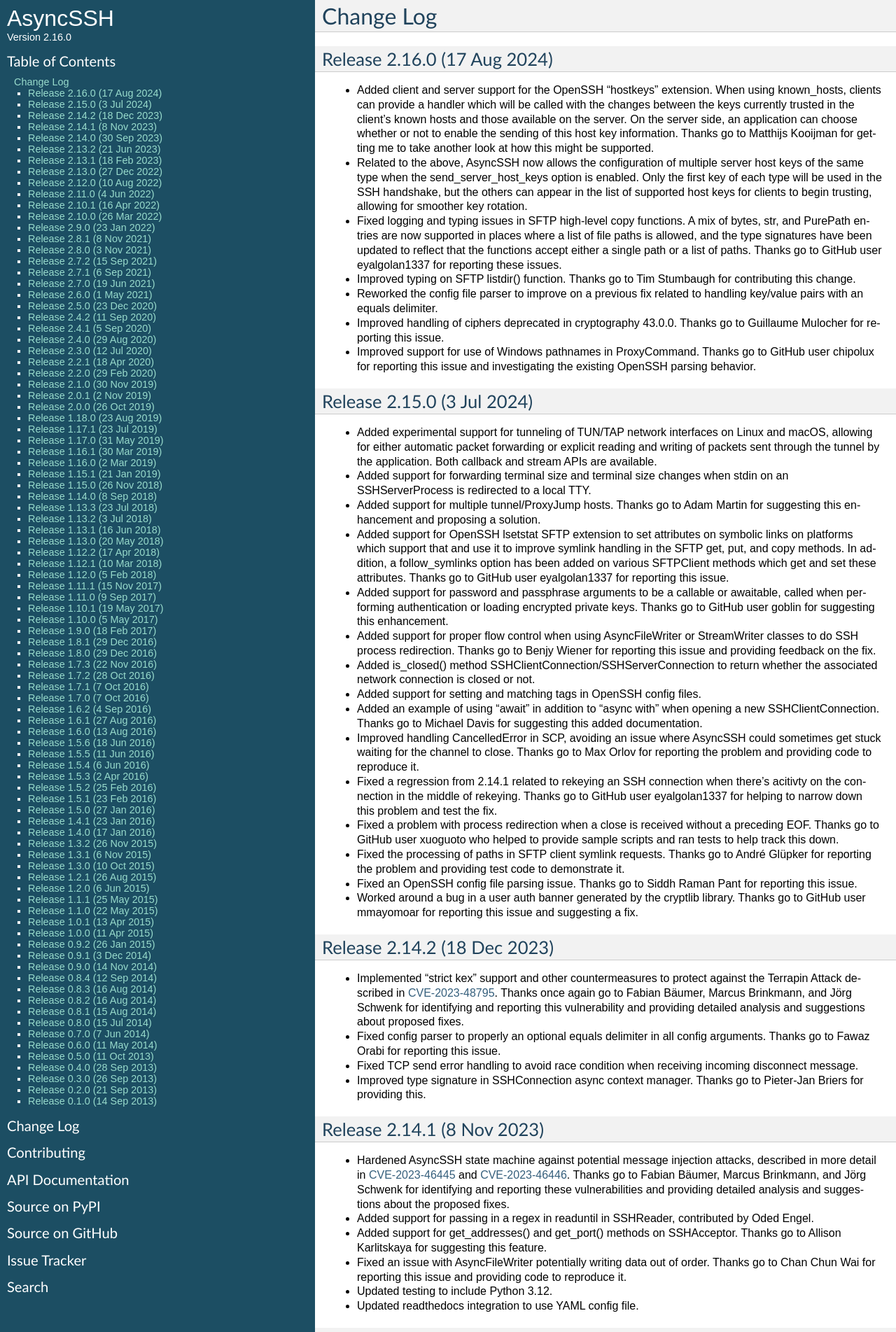
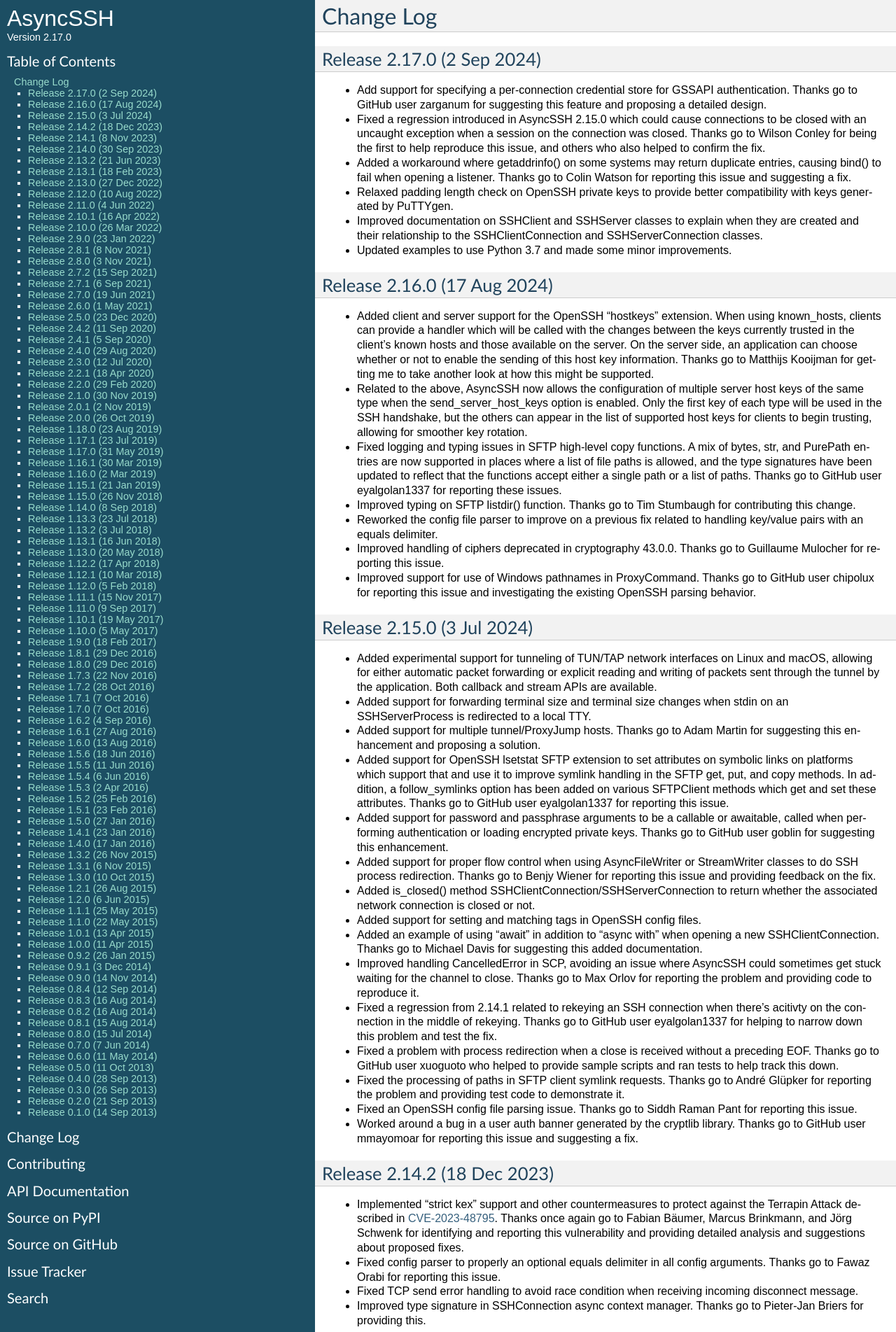
Before and after one commit to ronf/asyncssh, a Sphinx documentation site: the page built from docs/changes.rst, in a window 1280 px wide. Shown: the top 1903 px of the page at 70% size. Built offline with Sphinx 7.4.7, drawn with Linux system fonts in a browser that asks for light colours.

Commit message:
Bump version number up to 2.17.0 and update change log

```diff
--- a/asyncssh/version.py
+++ b/asyncssh/version.py
@@ -26,4 +26,4 @@ __author_email__ = 'ronf@timeheart.net'
 
 __url__ = 'http://asyncssh.timeheart.net'
 
-__version__ = '2.16.0'
+__version__ = '2.17.0'
--- a/docs/changes.rst
+++ b/docs/changes.rst
@@ -2,6 +2,32 @@
 
 Change Log
 ==========
+
+Release 2.17.0 (2 Sep 2024)
+---------------------------
+
+* Add support for specifying a per-connection credential store for GSSAPI
+  authentication. Thanks go to GitHub user zarganum for suggesting this
+  feature and proposing a detailed design.
+
+* Fixed a regression introduced in AsyncSSH 2.15.0 which could cause
+  connections to be closed with an uncaught exception when a session
+  on the connection was closed. Thanks go to Wilson Conley for being
+  the first to help reproduce this issue, and others who also helped
+  to confirm the fix.
+
+* Added a workaround where getaddrinfo() on some systems may return duplicate
+  entries, causing bind() to fail when opening a listener. Thanks go to
+  Colin Watson for reporting this issue and suggesting a fix.
+
+* Relaxed padding length check on OpenSSH private keys to provide better
+  compatibility with keys generated by PuTTYgen.
+
+* Improved documentation on SSHClient and SSHServer classes to explain
+  when they are created and their relationship to the SSHClientConnection
+  and SSHServerConnection classes.
+
+* Updated examples to use Python 3.7 and made some minor improvements.
 
 Release 2.16.0 (17 Aug 2024)
 ----------------------------
```
